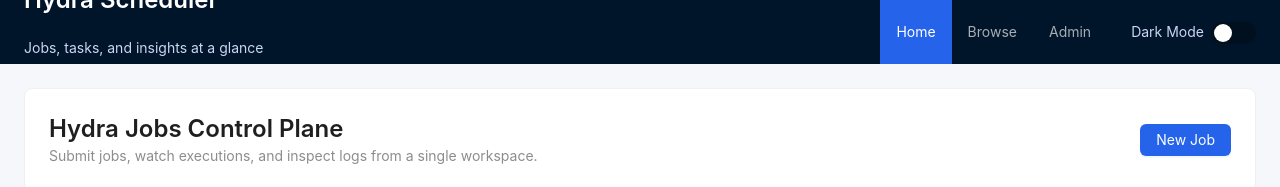
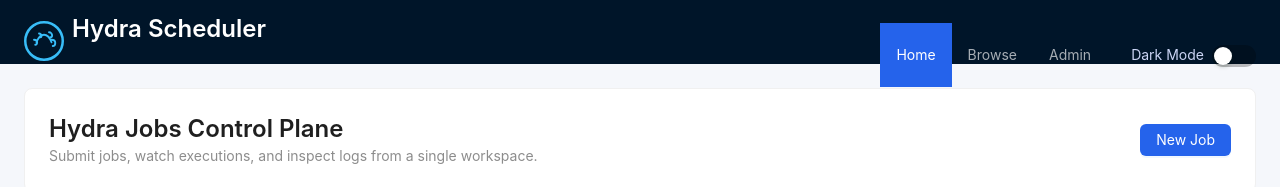
Before and after one commit to punassuming/hydra, a React (Vite) app in the folder ui/: page / in a window 1280 px wide. Shown: the top 187 px of the page. Built offline with nearby package versions, Linux system fonts and the light colour scheme; no server answers.

Commit message:
feat: add job detail routes and hydra branding

```diff
--- a/ui/src/App.tsx
+++ b/ui/src/App.tsx
@@ -4,6 +4,8 @@ import { Routes, Route, Link, useLocation } from "react-router-dom";
 import { ConfigProvider, theme } from "antd";
 import { HomePage } from "./pages/Home";
 import { ComingSoon } from "./pages/ComingSoon";
+import { JobDetailPage } from "./pages/JobDetail";
+import { HydraLogo } from "./components/HydraLogo";
 
 function App() {
   const location = useLocation();
@@ -35,26 +37,46 @@ function App() {
       }}
     >
       <Layout style={{ minHeight: "100vh" }}>
-        <Header style={{ padding: "0 24px", display: "flex", alignItems: "center", justifyContent: "space-between" }}>
+        <Header style={{ padding: "0 24px" }}>
+          <div
+            style={{
+              display: "flex",
+              alignItems: "center",
+              justifyContent: "space-between",
+              flexWrap: "wrap",
+              gap: 16,
+            }}
+          >
+            <Space align="center">
+              <HydraLogo size={40} color="#38bdf8" />
               <Space direction="vertical" size={0}>
                 <Typography.Title level={3} style={{ color: "#fff", margin: 0 }}>
                   Hydra Scheduler
                 </Typography.Title>
                 <Typography.Text style={{ color: "#cbd5f5" }}>Jobs, tasks, and insights at a glance</Typography.Text>
               </Space>
-          <Space align="center" size="large">
-            <Menu theme="dark" mode="horizontal" selectedKeys={[currentKey]} items={menuItems} style={{ background: "transparent" }} />
+            </Space>
+            <Space align="center" size="large" style={{ flexWrap: "wrap" }}>
+              <Menu
+                theme="dark"
+                mode="horizontal"
+                selectedKeys={[currentKey]}
+                items={menuItems}
+                style={{ background: "transparent", borderBottom: "none" }}
+              />
               <Space>
                 <Typography.Text style={{ color: "#cbd5f5" }}>Dark Mode</Typography.Text>
                 <AntSwitch checked={darkMode} onChange={setDarkMode} />
               </Space>
             </Space>
+          </div>
         </Header>
         <Content style={{ padding: 24, background: darkMode ? "#0f172a" : "#f5f7fb" }}>
           <Routes>
             <Route path="/" element={<HomePage />} />
             <Route path="/browse" element={<ComingSoon title="Browse" description="Global browsing utilities will appear here." />} />
             <Route path="/admin" element={<ComingSoon title="Admin" description="Administration pages are under construction." />} />
+            <Route path="/jobs/:jobId" element={<JobDetailPage />} />
           </Routes>
         </Content>
       </Layout>
--- a/ui/src/api/jobs.ts
+++ b/ui/src/api/jobs.ts
@@ -19,6 +19,7 @@ export interface ValidationResult {
 }
 
 export const fetchJobs = () => apiClient.get<JobDefinition[]>("/jobs/");
+export const fetchJob = (jobId: string) => apiClient.get<JobDefinition>(`/jobs/${jobId}`);
 export const fetchWorkers = () => apiClient.get<WorkerInfo[]>("/workers/");
 export const fetchJobRuns = (jobId: string) => apiClient.get<JobRun[]>(`/jobs/${jobId}/runs`);
 export const fetchJobOverview = () => apiClient.get<JobOverview[]>("/jobs/overview");
--- /dev/null
+++ b/ui/src/components/HydraLogo.tsx
@@ -0,0 +1,47 @@
+interface Props {
+  size?: number;
+  color?: string;
+}
+
+export function HydraLogo({ size = 36, color = "#38bdf8" }: Props) {
+  return (
+    <svg width={size} height={size} viewBox="0 0 64 64" fill="none" xmlns="http://www.w3.org/2000/svg">
+      <circle cx="32" cy="32" r="30" stroke={color} strokeWidth="4" fill="none" />
+      <path
+        d="M20 34c3-8 8-12 12-12s9 4 12 12"
+        stroke={color}
+        strokeWidth="3"
+        strokeLinecap="round"
+        fill="none"
+      />
+      <path
+        d="M24 20c2 0 4 2 4 4 0 1-1 2-2 2"
+        stroke={color}
+        strokeWidth="3"
+        strokeLinecap="round"
+        fill="none"
+      />
+      <path
+        d="M40 18c3 0 5 3 5 5 0 2-2 3-3 3"
+        stroke={color}
+        strokeWidth="3"
+        strokeLinecap="round"
+        fill="none"
+      />
+      <path
+        d="M16 30c3 0 5 2 5 4s-1 4-3 4"
+        stroke={color}
+        strokeWidth="3"
+        strokeLinecap="round"
+        fill="none"
+      />
+      <path
+        d="M44 30c4 0 6 2 6 5s-2 5-4 5"
+        stroke={color}
+        strokeWidth="3"
+        strokeLinecap="round"
+        fill="none"
+      />
+    </svg>
+  );
+}
--- a/ui/src/components/JobList.tsx
+++ b/ui/src/components/JobList.tsx
@@ -1,4 +1,5 @@
 import { Button, Card, Table, Tag } from "antd";
+import { Link } from "react-router-dom";
 import { JobDefinition } from "../types";
 
 interface Props {
@@ -11,7 +12,12 @@ interface Props {
 export function JobList({ jobs, onSelect, selectedId, loading }: Props) {
   const dataSource = (jobs ?? []).map((job) => ({ ...job, key: job._id }));
   const columns = [
-    { title: "Name", dataIndex: "name", key: "name" },
+    {
+      title: "Name",
+      dataIndex: "name",
+      key: "name",
+      render: (_: unknown, record: JobDefinition) => <Link to={`/jobs/${record._id}`}>{record.name}</Link>,
+    },
     { title: "User", dataIndex: "user", key: "user" },
     {
       title: "Executor",
--- a/ui/src/components/JobRuns.tsx
+++ b/ui/src/components/JobRuns.tsx
@@ -4,11 +4,15 @@ import { Table, Tag, Modal, Typography, Space } from "antd";
 import { JobRun } from "../types";
 import { fetchJobRuns } from "../api/jobs";
 
+import { JobRun } from "../types";
+
 interface Props {
   jobId?: string | null;
+  runs?: JobRun[];
+  loading?: boolean;
 }
 
-export function JobRuns({ jobId }: Props) {
+export function JobRuns({ jobId, runs: providedRuns, loading }: Props) {
   const enabled = Boolean(jobId);
   const { data, isLoading } = useQuery({
     queryKey: ["job-runs", jobId],
@@ -16,7 +20,6 @@ export function JobRuns({ jobId }: Props) {
     enabled,
     refetchInterval: enabled ? 5000 : false,
   });
-
   const [logModal, setLogModal] = useState<{ visible: boolean; run?: JobRun }>({ visible: false });
 
   const columns = [
@@ -63,14 +66,15 @@ export function JobRuns({ jobId }: Props) {
     },
   ];
 
-  const runs = (data ?? []).map((run) => ({ ...run, key: run._id }));
+  const combinedRuns = (providedRuns ?? data ?? []).map((run) => ({ ...run, key: run._id }));
+  const tableLoading = typeof loading === "boolean" ? loading : isLoading;
 
   return (
     <>
-      {!jobId ? (
+      {!jobId && !providedRuns ? (
         <p>Select a job to view run history.</p>
       ) : (
-        <Table dataSource={runs} columns={columns} loading={isLoading} pagination={{ pageSize: 5 }} size="small" />
+        <Table dataSource={combinedRuns} columns={columns} loading={tableLoading} pagination={{ pageSize: 5 }} size="small" />
       )}
       <Modal open={!!logModal?.visible} onCancel={() => setLogModal({ visible: false })} footer={null} width={800} title="Run Logs">
         {logModal?.run ? (
--- /dev/null
+++ b/ui/src/pages/JobDetail.tsx
@@ -0,0 +1,106 @@
+import { useMemo, useState } from "react";
+import { useParams, Link } from "react-router-dom";
+import { useQuery, useMutation, useQueryClient } from "@tanstack/react-query";
+import { Card, Space, Typography, Tabs, Button, Tag, Descriptions, message } from "antd";
+import { JobRuns } from "../components/JobRuns";
+import { createJob, fetchJob, fetchJobRuns, runJobNow } from "../api/jobs";
+
+export function JobDetailPage() {
+  const { jobId } = useParams<{ jobId: string }>();
+  const queryClient = useQueryClient();
+  const [messageApi, contextHolder] = message.useMessage();
+
+  const jobQuery = useQuery({
+    queryKey: ["job", jobId],
+    queryFn: () => fetchJob(jobId!),
+    enabled: Boolean(jobId),
+  });
+
+  const runsQuery = useQuery({
+    queryKey: ["job-runs", jobId],
+    queryFn: () => fetchJobRuns(jobId!),
+    enabled: Boolean(jobId),
+    refetchInterval: 5000,
+  });
+
+  const manualRun = useMutation({
+    mutationFn: (id: string) => runJobNow(id),
+    onSuccess: () => {
+      messageApi.success("Run queued");
+      queryClient.invalidateQueries({ queryKey: ["job-runs", jobId] });
+    },
+  });
+
+  const job = jobQuery.data;
+
+  const tabItems = useMemo(() => {
+    if (!job) return [];
+    return [
+      {
+        key: "overview",
+        label: "Overview",
+        children: (
+          <Descriptions bordered column={1} size="small">
+            <Descriptions.Item label="Job ID">{job._id}</Descriptions.Item>
+            <Descriptions.Item label="Name">{job.name}</Descriptions.Item>
+            <Descriptions.Item label="User">{job.user}</Descriptions.Item>
+            <Descriptions.Item label="Executor">{job.executor.type}</Descriptions.Item>
+            <Descriptions.Item label="Schedule Mode">{job.schedule.mode}</Descriptions.Item>
+            <Descriptions.Item label="Retries">{job.retries}</Descriptions.Item>
+            <Descriptions.Item label="Timeout">{job.timeout}s</Descriptions.Item>
+          </Descriptions>
+        ),
+      },
+      {
+        key: "runs",
+        label: "Runs",
+        children: <JobRuns jobId={jobId} runs={runsQuery.data ?? []} loading={runsQuery.isLoading} />,
+      },
+      {
+        key: "code",
+        label: "Code",
+        children: (
+          <Typography.Paragraph style={{ whiteSpace: "pre-wrap" }}>
+            {job.executor.type === "python" ? job.executor.code : job.executor.type === "shell" ? job.executor.script : "No inline code"}
+          </Typography.Paragraph>
+        ),
+      },
+    ];
+  }, [job, jobId, runsQuery.data, runsQuery.isLoading]);
+
+  if (!jobId) {
+    return <Typography.Text>Select a job from the jobs list.</Typography.Text>;
+  }
+
+  if (jobQuery.isLoading) {
+    return <Typography.Text>Loading job…</Typography.Text>;
+  }
+
+  if (!job) {
+    return <Typography.Text>Job not found.</Typography.Text>;
+  }
+
+  return (
+    <Space direction="vertical" style={{ width: "100%" }} size="large">
+      {contextHolder}
+      <Card>
+        <Space direction="vertical" style={{ width: "100%" }}>
+          <Space align="center" wrap>
+            <Typography.Title level={3} style={{ marginBottom: 0 }}>
+              {job.name}
+            </Typography.Title>
+            <Tag color="blue">{job.executor.type}</Tag>
+            <Tag color={job.schedule.enabled ? "green" : "default"}>{job.schedule.mode}</Tag>
+          </Space>
+          <Space>
+            <Button onClick={() => manualRun.mutate(job._id)} loading={manualRun.isLoading}>
+              Run Now
+            </Button>
+            <Button><Link to="/">Back to Jobs</Link></Button>
+          </Space>
+        </Space>
+      </Card>
+      <Tabs items={tabItems} />
+    </Space>
+  );
+}
```
Lines whose indentation alone changed are shown as unchanged.
